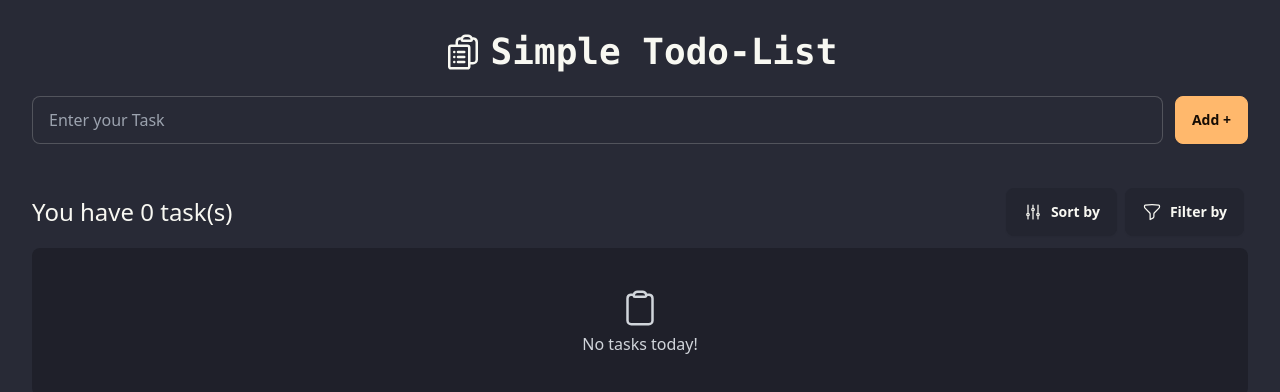
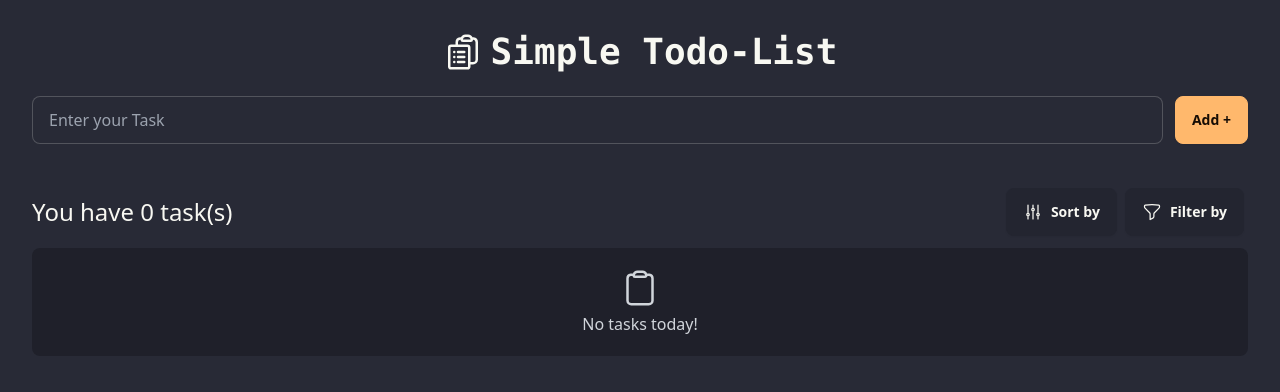
Before and after one commit to MarkMallari16/Simple-Todo-List-React, a React (Vite) app: page / in a window 1280 px wide. Shown: the top 392 px of the page. Built offline with nearby package versions, Linux system fonts and the light colour scheme.

Commit message:
add check icon

```diff
--- a/src/App.jsx
+++ b/src/App.jsx
@@ -6,7 +6,9 @@ function App() {
   const getInitialTodos = () => {
     try {
       const storedTodo = localStorage.getItem('todos');
+
       return storedTodo ? JSON.parse(storedTodo) : [];
+
     } catch (error) {
       return [];
     }
@@ -17,7 +19,6 @@ function App() {
     try {
       return storedFilter ? JSON.parse(storedFilter) : 'all';
     } catch (error) {
-
       return 'all';
     }
   }
@@ -61,7 +62,6 @@ function App() {
   }
   //handle add task
   const handleAddTask = () => {
-
     const trimmedInputValue = inputValue.trim();
 
     if (trimmedInputValue.length === 0) {
@@ -208,7 +208,7 @@ function App() {
           </div>
         ) : (
           <div className='flex justify-center w-full'>
-            <div className='bg-base-300 rounded-lg flex flex-col justify-center items-center py-10 w-full  mt-2 text-gray-300 gap-1'>
+            <div className='bg-base-300 rounded-lg flex flex-col justify-center items-center py-5 w-full  mt-2 text-gray-300 gap-1'>
               <span>
                 <svg xmlns="http://www.w3.org/2000/svg" fill="none" viewBox="0 0 24 24" strokeWidth={1.5} stroke="currentColor" className="size-10">
                   <path strokeLinecap="round" strokeLinejoin="round" d="M15.666 3.888A2.25 2.25 0 0 0 13.5 2.25h-3c-1.03 0-1.9.693-2.166 1.638m7.332 0c.055.194.084.4.084.612v0a.75.75 0 0 1-.75.75H9a.75.75 0 0 1-.75-.75v0c0-.212.03-.418.084-.612m7.332 0c.646.049 1.288.11 1.927.184 1.1.128 1.907 1.077 1.907 2.185V19.5a2.25 2.25 0 0 1-2.25 2.25H6.75A2.25 2.25 0 0 1 4.5 19.5V6.257c0-1.108.806-2.057 1.907-2.185a48.208 48.208 0 0 1 1.927-.184" />
--- a/src/components/TodoListCard.jsx
+++ b/src/components/TodoListCard.jsx
@@ -5,6 +5,7 @@ function TodoListCard({ id, text, createdAt, onDelete, onEdit, onFinish, complet
 
     const formattedDate = moment(createdAt).format('ddd, MMM DD  YYYY');
     const currentTask = moment(createdAt).fromNow();
+
     const [editedText, setEditedText] = useState(text);
     const [isEditing, setIsEditing] = useState(false);
 
@@ -14,6 +15,7 @@ function TodoListCard({ id, text, createdAt, onDelete, onEdit, onFinish, complet
             setIsEditing(false);
         }
     }
+
     return (
         <div className={`card w-96  bg-base-200 ring-1 ring-inset ${completed ? 'ring-green-500 ' : 'ring-gray-700'} mt-5`}>
             <div className="card-body text-start ">
@@ -28,7 +30,6 @@ function TodoListCard({ id, text, createdAt, onDelete, onEdit, onFinish, complet
                     <h1 className={`text-4xl font-bold text-wrap  ${completed && 'line-through w-full'} break-words`}>{text}</h1>
                 )}
                 <div className='flex flex-col  gap-2 text-gray-300'>
-
                     <div>{currentTask}</div>
 
                     <div className='flex items-center gap-1 mt-3'>
@@ -38,12 +39,14 @@ function TodoListCard({ id, text, createdAt, onDelete, onEdit, onFinish, complet
 
                         <div >{formattedDate}</div>
 
-
                     </div>
                     {completed &&
-                        <div className='flex gap-2 text-green-500 font-medium'>
-                            <span> Completed</span>
+                        <div className='flex gap-1 text-green-500 font-medium'>
+                            <svg xmlns="http://www.w3.org/2000/svg" viewBox="0 0 24 24" fill="currentColor" className="size-6">
+                                <path fillRule="evenodd" d="M2.25 12c0-5.385 4.365-9.75 9.75-9.75s9.75 4.365 9.75 9.75-4.365 9.75-9.75 9.75S2.25 17.385 2.25 12Zm13.36-1.814a.75.75 0 1 0-1.22-.872l-3.236 4.53L9.53 12.22a.75.75 0 0 0-1.06 1.06l2.25 2.25a.75.75 0 0 0 1.14-.094l3.75-5.25Z" clipRule="evenodd" />
+                            </svg>
 
+                            <span>Completed</span>
                         </div>
                     }
                 </div>
```
